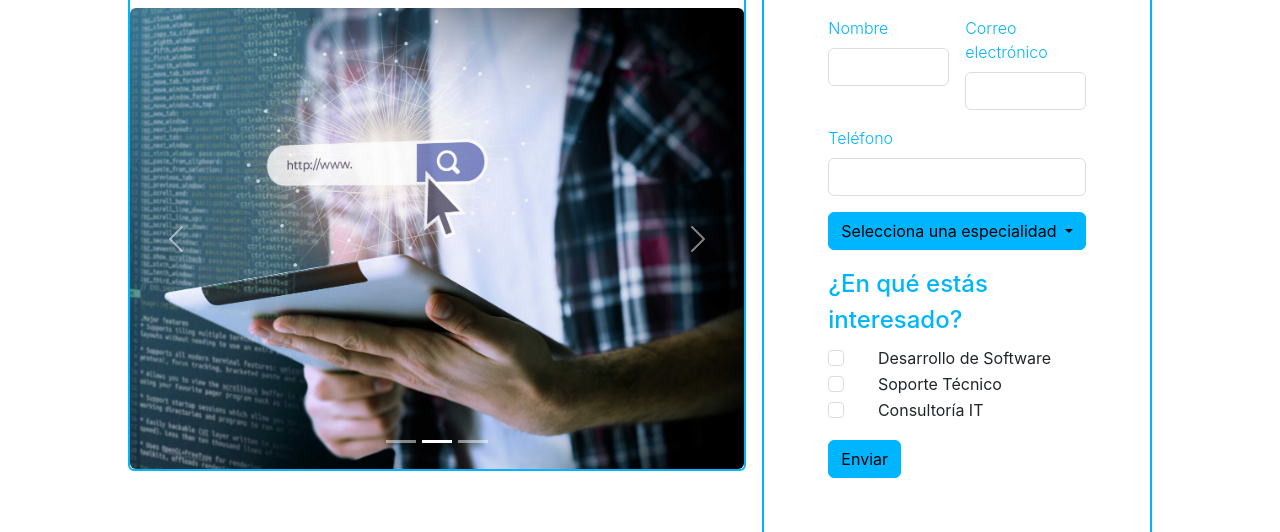
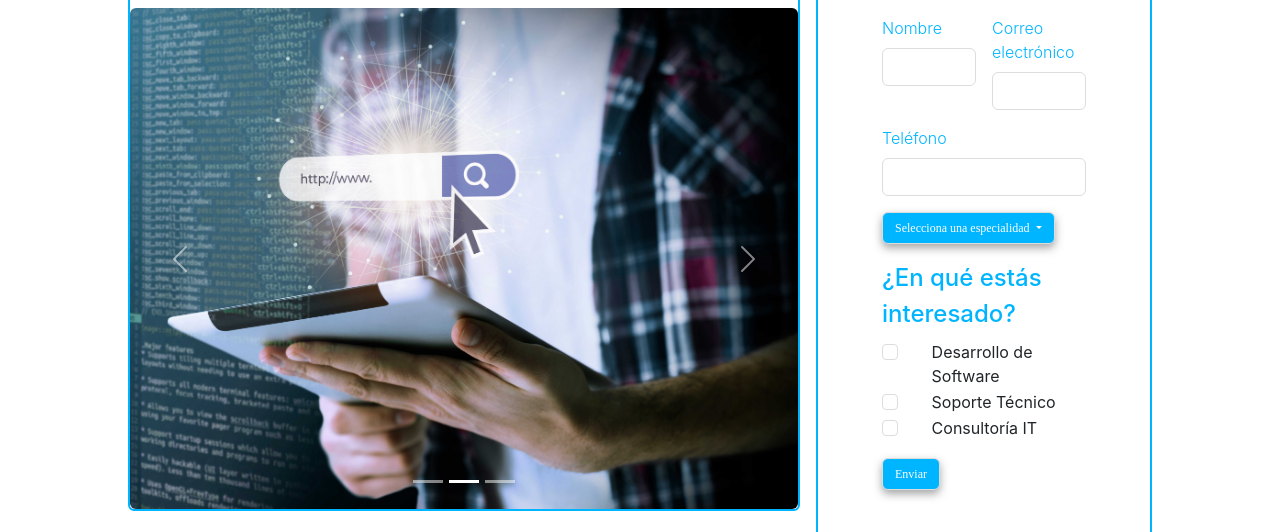
Before and after one commit to lagmaral/HerramientasII_PEC2, a website built with Parcel: page src/contact.html in a window 1280 px wide. Shown: the part 160-692 px from the top of the page. Built offline with nearby package versions, Linux system fonts and the light colour scheme.

Commit message:
reorganizacion de estilos

```diff
--- a/src/assets/styles/_commons.scss
+++ b/src/assets/styles/_commons.scss
@@ -1,15 +1,25 @@
+// Sobreescritura de variables de Bootstrap
+$primary: #00B5FF;
+$btn-primary-bg: $primary;
+$btn-primary-border: $border-color;
+$btn-primary-hover-bg: $white-color;
+$btn-box-shadow: 0 4px 8px color(display-p3 0.3 0.3 0.3 / 50%);
+$btn-primary-font-size: 1.5dvmin;    // Tamaño de fuente
 
-@layer components {
-  .btn-primary {
-      background-color: color(display-p3 0.2 0.6 0.8);
-      border-color: color(display-p3 0.2 0.6 0.8);
-  }
+// Importación de Bootstrap
+@import "node_modules/bootstrap/scss/bootstrap";
 
-  .btn-primary:hover {
-      background-color: color(display-p3 0.3 0.7 0.9);
-  }
+// Estilos adicionales para asegurar la sobreescritura
+.btn-primary {
+  background-color: $btn-primary-bg;
+  border-color: $btn-primary-border;
+  box-shadow: $btn-box-shadow;
+  color:$white-color;
+  font-family: $font-family-secundary; /* Familia tipográfica */
+  font-size: $btn-primary-font-size;        /* Tamaño de fuente */
 
-  .shadow {
-      box-shadow: 0 4px 8px color(display-p3 0.3 0.3 0.3 / 50%);
+  &:hover {
+    background-color: $btn-primary-hover-bg;
+    color:$primary;
   }
 }
--- a/src/assets/styles/_variables.scss
+++ b/src/assets/styles/_variables.scss
@@ -22,6 +22,3 @@
 $white-color: #fff;
 $border-color: #ddd;
 $highlightned-background-color: #f0f8ff;
-
-/* Sobreescritura de colores en bootstrap */
-$primary: #00B5FF;
--- a/src/assets/styles/layouts/_aboutus.scss
+++ b/src/assets/styles/layouts/_aboutus.scss
@@ -115,11 +115,11 @@
       @media (width <= 768px) {
         margin-right: 5lvw;  /* Ajusta el margen en pantallas pequeñas */
       }
-    }
 
-    &-content:is(div) {
-      border-left: 4px solid $header-footer-text-oklch;  /* Borde izquierdo para los divs */
-      padding: 1dvmin;  /* Padding ajustado proporcionalmente */
+      &:is(div){
+        border-left: 4px solid $header-footer-text-oklch;  /* Borde izquierdo para los divs */
+        padding: 1dvmin;  /* Padding ajustado proporcionalmente */
+      }
     }
   }
 
@@ -172,12 +172,13 @@
       font-size: 2dvmin;  /* Tamaño de la fuente proporcional */
       line-height: 1.5;   /* Altura de línea */
       text-align: justify;  /* Alineación del texto justificado */
+      &:is(div) {
+        border-left: 4px solid $header-footer-text-oklch;  /* Borde izquierdo */
+        padding: 1dvmin;  /* Padding ajustado proporcionalmente */
+      }
     }
 
-    &-content:is(div) {
-      border-left: 4px solid $header-footer-text-oklch;  /* Borde izquierdo */
-      padding: 1dvmin;  /* Padding ajustado proporcionalmente */
-    }
+
   }
 
   &__section-fifth:has(img) {
@@ -213,7 +214,7 @@
       margin-right: 5lvw;              /* Ajusta el margen en pantallas pequeñas */
     }
 
-    :is(strong, em) {
+    :is(strong) {
       @supports (color: oklch(0.6 0.2 90)) {
         color: $header-footer-text-oklch;  /* Aplica un color moderno basado en OKLCH */
       }
--- a/src/assets/styles/layouts/_footer.scss
+++ b/src/assets/styles/layouts/_footer.scss
@@ -1,3 +1,4 @@
+@layer footerLayer {
   /* Ajustes generales del footer */
   .footer {
     padding: 2rem 0;
@@ -122,3 +123,5 @@
   }
 
   }
+
+}
--- a/src/assets/styles/main.scss
+++ b/src/assets/styles/main.scss
@@ -7,5 +7,4 @@
 @import "layouts/aboutus";
 @import "layouts/speakers";
 @import "npm:@fortawesome/fontawesome-free/css/all.css";
-@import "node_modules/bootstrap/scss/bootstrap";
-@layer components, headerLayer;
+@layer headerLayer,footerLayer;
```
Also changed, not shown: src/aboutus.html (+0 -1 lines). Lines whose indentation alone changed are shown as unchanged.
